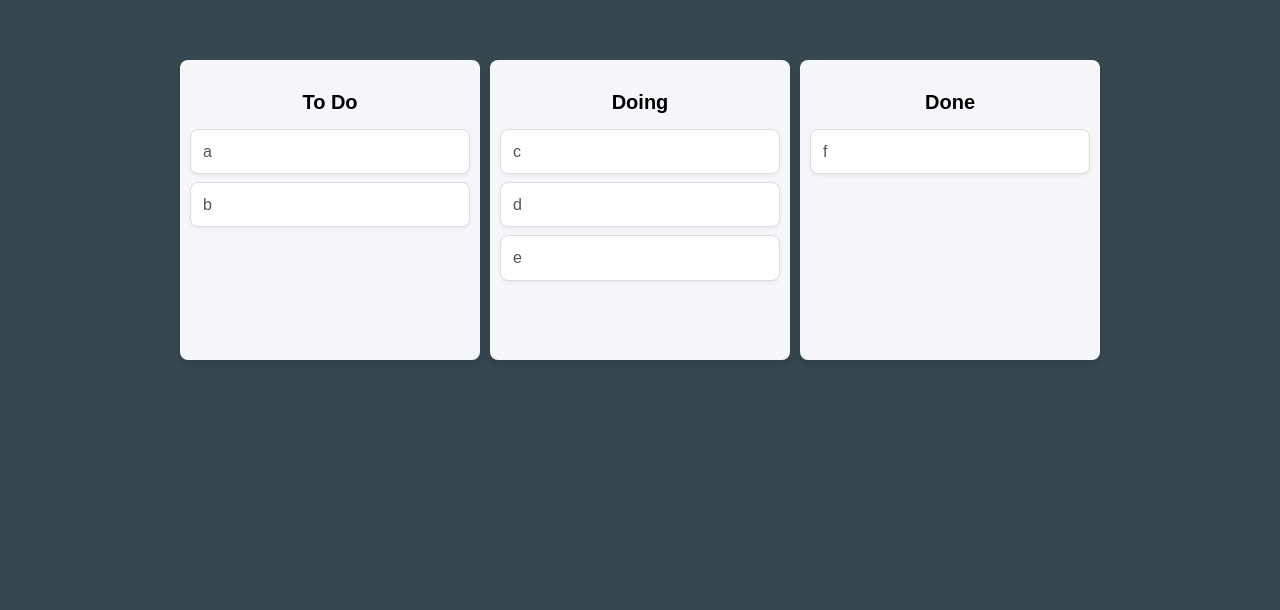
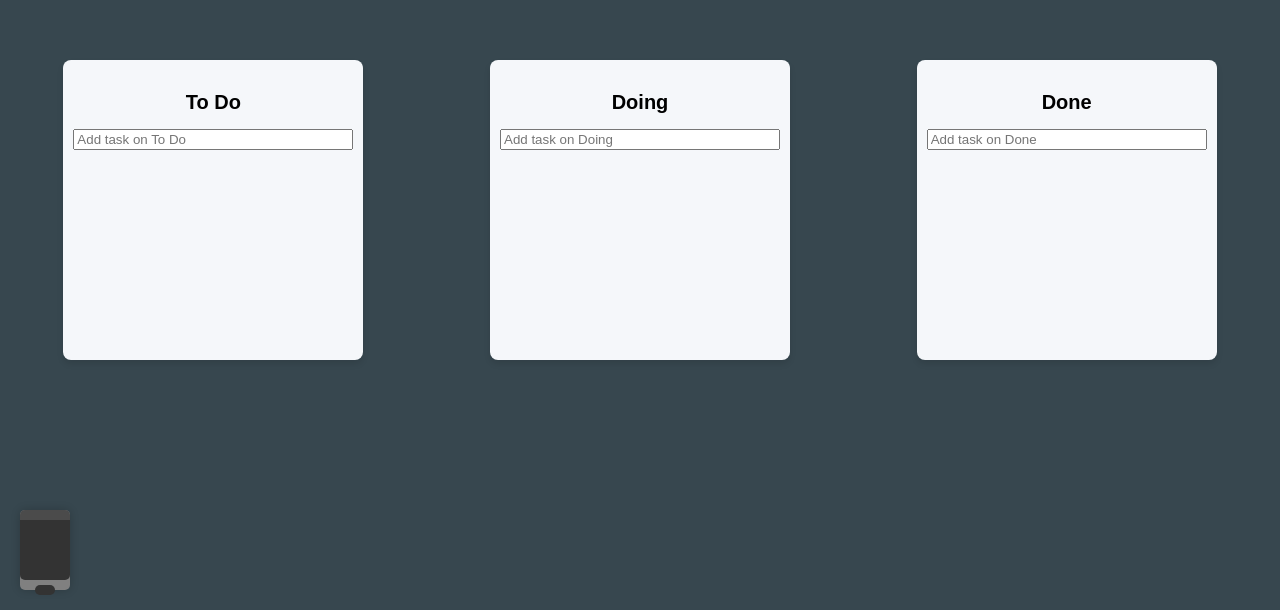
Before and after one commit to danielhc0228/trello-clone, a React (Vite) app: page / in a window 1280 px wide. Shown: the part 190-800 px from the top of the page. Built offline with nearby package versions, Linux system fonts and the light colour scheme.

Commit message:
The order of boards can be adjusted and add trash bin unimplemented

```diff
--- a/package.json
+++ b/package.json
@@ -13,7 +13,9 @@
     "@hello-pangea/dnd": "^17.0.0",
     "react": "^18.3.1",
     "react-dom": "^18.3.1",
+    "react-hook-form": "^7.54.2",
     "recoil": "^0.7.7",
+    "recoil-persist": "^5.1.0",
     "styled-components": "^6.1.14"
   },
   "devDependencies": {
--- a/src/App.tsx
+++ b/src/App.tsx
@@ -1,10 +1,15 @@
-import { DragDropContext, DropResult } from "@hello-pangea/dnd";
+import {
+    DragDropContext,
+    Droppable,
+    DropResult,
+    Draggable,
+} from "@hello-pangea/dnd";
 import { useRecoilState } from "recoil";
 import styled from "styled-components";
 import { toDoState } from "./atom";
 import Board from "./Components/Board";
 
-const Wrapper = styled.div`
+const BoardsWrapper = styled.div`
     display: flex;
     width: 100vw;
     margin: 0 auto;
@@ -12,7 +17,7 @@ const Wrapper = styled.div`
     align-items: center;
     height: 100vh;
 `;
-const Boards = styled.div`
+const BoardWrapper = styled.div`
     display: flex;
     justify-content: center;
     align-items: flex-start;
@@ -20,28 +25,98 @@ const Boards = styled.div`
     gap: 10px;
 `;
 
+const TrashBinWrapper = styled.div`
+    position: fixed;
+    bottom: 20px;
+    left: 20px;
+    width: 50px;
+    height: 80px;
+    background-color: #808080;
+    border-radius: 5px;
+    box-shadow: 0 0 10px rgba(0, 0, 0, 0.2);
+`;
+
+const Lid = styled.div`
+    width: 100%;
+    height: 10px;
+    background-color: #4b4b4b;
+    border-radius: 5px 5px 0 0;
+`;
+
+const Body = styled.div`
+    width: 100%;
+    height: 60px;
+    background-color: #333;
+    border-radius: 0 0 5px 5px;
+`;
+
+const Handle = styled.div`
+    width: 20px;
+    height: 10px;
+    background-color: #333;
+    margin: 5px auto;
+    border-radius: 10px;
+`;
+
 function App() {
     const [toDos, setToDos] = useRecoilState(toDoState);
     const onDragEnd = (info: DropResult) => {
-        const { destination, draggableId, source } = info;
+        const { destination, source, type } = info;
         if (!destination) return;
+        // Ordering boards
+        if (type === "BOARD") {
+            // Handle reordering of boards
+            setToDos((allBoards) => {
+                const boardIds = Object.keys(allBoards);
+                const [movedBoard] = boardIds.splice(source.index, 1);
+                boardIds.splice(destination.index, 0, movedBoard);
+
+                // Create a new ordered state object
+                const newBoardState = boardIds.reduce((acc, boardId) => {
+                    acc[boardId] = allBoards[boardId];
+                    return acc;
+                }, {} as typeof allBoards);
+
+                return newBoardState;
+            });
+        }
+
+        // Ordering tasks within a board
         if (destination?.droppableId === source.droppableId) {
             setToDos((allBoard) => {
                 const boardCopy = [...allBoard[source.droppableId]];
+                const taskObj = boardCopy[source.index];
                 boardCopy.splice(source.index, 1);
-                boardCopy.splice(destination?.index, 0, draggableId);
+                boardCopy.splice(destination?.index, 0, taskObj);
                 return {
                     ...allBoard,
                     [source.droppableId]: boardCopy,
                 };
             });
         }
+
+        // Ordering tasks between boards
         if (destination.droppableId !== source.droppableId) {
             setToDos((allBoard) => {
                 const sourceBoard = [...allBoard[source.droppableId]];
                 const destinationBoard = [...allBoard[destination.droppableId]];
+                const taskObj = sourceBoard[source.index];
                 sourceBoard.splice(source.index, 1);
-                destinationBoard.splice(destination?.index, 0, draggableId);
+                destinationBoard.splice(destination?.index, 0, taskObj);
+                return {
+                    ...allBoard,
+                    [source.droppableId]: sourceBoard,
+                    [destination.droppableId]: destinationBoard,
+                };
+            });
+        }
+
+        // Remove tasks by dragging to a trash bin
+        if (type === "TRASH") {
+            setToDos((allBoard) => {
+                const sourceBoard = [...allBoard[source.droppableId]];
+                const destinationBoard = [...allBoard[destination.droppableId]];
+                sourceBoard.splice(source.index, 1);
                 return {
                     ...allBoard,
                     [source.droppableId]: sourceBoard,
@@ -52,17 +127,52 @@ function App() {
     };
     return (
         <DragDropContext onDragEnd={onDragEnd}>
-            <Wrapper>
-                <Boards>
-                    {Object.keys(toDos).map((boardId) => (
-                        <Board
-                            toDos={toDos[boardId]}
-                            boardId={boardId}
-                            key={boardId}
-                        />
-                    ))}
-                </Boards>
-            </Wrapper>
+            <Droppable
+                droppableId='all-boards'
+                direction='horizontal'
+                type='BOARD'
+            >
+                {(provided) => (
+                    <BoardsWrapper
+                        ref={provided.innerRef}
+                        {...provided.droppableProps}
+                    >
+                        {Object.keys(toDos).map((boardId, index) => (
+                            <Draggable
+                                key={boardId}
+                                draggableId={boardId}
+                                index={index}
+                            >
+                                {(magic) => (
+                                    <BoardWrapper
+                                        ref={magic.innerRef}
+                                        {...magic.dragHandleProps}
+                                        {...magic.draggableProps}
+                                    >
+                                        <Board
+                                            toDos={toDos[boardId]}
+                                            boardId={boardId}
+                                        />
+                                    </BoardWrapper>
+                                )}
+                            </Draggable>
+                        ))}
+                        {provided.placeholder}
+                    </BoardsWrapper>
+                )}
+            </Droppable>
+            <Droppable droppableId='trash' direction='horizontal' type='TRASH'>
+                {(provided) => (
+                    <TrashBinWrapper
+                        ref={provided.innerRef}
+                        {...provided.droppableProps}
+                    >
+                        <Lid />
+                        <Body />
+                        <Handle />
+                    </TrashBinWrapper>
+                )}
+            </Droppable>
         </DragDropContext>
     );
 }
--- a/src/Components/Board.tsx
+++ b/src/Components/Board.tsx
@@ -1,6 +1,9 @@
 import { Droppable } from "@hello-pangea/dnd";
+import { useForm } from "react-hook-form";
 import styled from "styled-components";
 import DraggableCard from "./DraggableCard";
+import { IToDo, toDoState } from "../atom";
+import { useSetRecoilState } from "recoil";
 
 const Wrapper = styled.div`
     width: 300px;
@@ -38,20 +41,54 @@ const Area = styled.div<IAreaProps>`
             : "none"}; // Add a dashed border for emphasis
 `;
 
+const Form = styled.form`
+    width: 100%;
+    input {
+        width: 100%;
+    }
+`;
+
 interface IAreaProps {
     isDraggingFromThis: boolean;
     isDraggingOver: boolean;
 }
 
 interface IBoardProps {
-    toDos: string[];
+    toDos: IToDo[];
     boardId: string;
 }
 
+interface IForm {
+    toDo: string;
+}
+
 function Board({ toDos, boardId }: IBoardProps) {
+    const setToDos = useSetRecoilState(toDoState);
+    const { register, setValue, handleSubmit } = useForm<IForm>();
+    const onValid = ({ toDo }: IForm) => {
+        const newToDo = {
+            id: Date.now(),
+            text: toDo,
+        };
+        setToDos((allBoards) => {
+            return {
+                ...allBoards,
+                [boardId]: [...allBoards[boardId], newToDo], //e.g. "Doing": [...allBoards["Doing"], newToDo]
+            };
+        });
+        setValue("toDo", "");
+    };
+
     return (
         <Wrapper>
             <Title>{boardId}</Title>
+            <Form onSubmit={handleSubmit(onValid)}>
+                <input
+                    {...register("toDo", { required: true })}
+                    type='text'
+                    placeholder={`Add task on ${boardId}`}
+                ></input>
+            </Form>
             <Droppable droppableId={boardId}>
                 {(magic, snapshot) => (
                     <Area
@@ -64,9 +101,10 @@ function Board({ toDos, boardId }: IBoardProps) {
                     >
                         {toDos.map((toDo, index) => (
                             <DraggableCard
-                                key={toDo}
+                                key={toDo.id}
                                 index={index}
-                                toDo={toDo}
+                                toDoId={toDo.id}
+                                toDoText={toDo.text}
                             />
                         ))}
                         {magic.placeholder}
--- a/src/Components/DraggableCard.tsx
+++ b/src/Components/DraggableCard.tsx
@@ -21,14 +21,14 @@ const Card = styled.div<{ isDragging: boolean }>`
 `;
 
 interface IDraggableCardProps {
-    toDo: string;
+    toDoId: number;
+    toDoText: string;
     index: number;
 }
 
-function DraggableCard({ toDo, index }: IDraggableCardProps) {
-    console.log(toDo, "has been rendered");
+function DraggableCard({ toDoId, toDoText, index }: IDraggableCardProps) {
     return (
-        <Draggable draggableId={toDo} index={index}>
+        <Draggable draggableId={toDoId + ""} index={index}>
             {(magic, snapshot) => (
                 <Card
                     isDragging={snapshot.isDragging}
@@ -36,7 +36,7 @@ function DraggableCard({ toDo, index }: IDraggableCardProps) {
                     {...magic.dragHandleProps}
                     {...magic.draggableProps}
                 >
-                    {toDo}
+                    {toDoText}
                 </Card>
             )}
         </Draggable>
--- a/src/atom.tsx
+++ b/src/atom.tsx
@@ -1,14 +1,47 @@
 import { atom } from "recoil";
+// import { recoilPersist } from "recoil-persist";
+
+export interface IToDo {
+    id: number;
+    text: string;
+}
+
+// const { persistAtom } = recoilPersist({
+//     key: "todoLocal",
+//     storage: localStorage,
+// });
 
 interface IToDoState {
-    [key: string]: string[];
+    [key: string]: IToDo[];
 }
+
+const localStorageKey = "todoLocal";
+
+const loadFromLocalStorage = (): IToDoState => {
+    const savedState = localStorage.getItem(localStorageKey);
+    return savedState
+        ? JSON.parse(savedState)
+        : { "To Do": [], Doing: [], Done: [] };
+};
 
 export const toDoState = atom<IToDoState>({
     key: "toDo",
-    default: {
-        "To Do": ["a", "b"],
-        Doing: ["c", "d", "e"],
-        Done: ["f"],
-    },
+    default: loadFromLocalStorage(),
+    effects_UNSTABLE: [
+        ({ onSet }) => {
+            onSet((newState) => {
+                localStorage.setItem(localStorageKey, JSON.stringify(newState));
+            });
+        },
+    ],
 });
+
+// export const toDoState = atom<IToDoState>({
+//     key: "toDo",
+//     default: {
+//         "To Do": [],
+//         Doing: [],
+//         Done: [],
+//     },
+//     // effects_UNSTABLE: [persistAtom],
+// });
```
Also changed, not shown: 1 other file (tests, documents, lock files or other folders).
